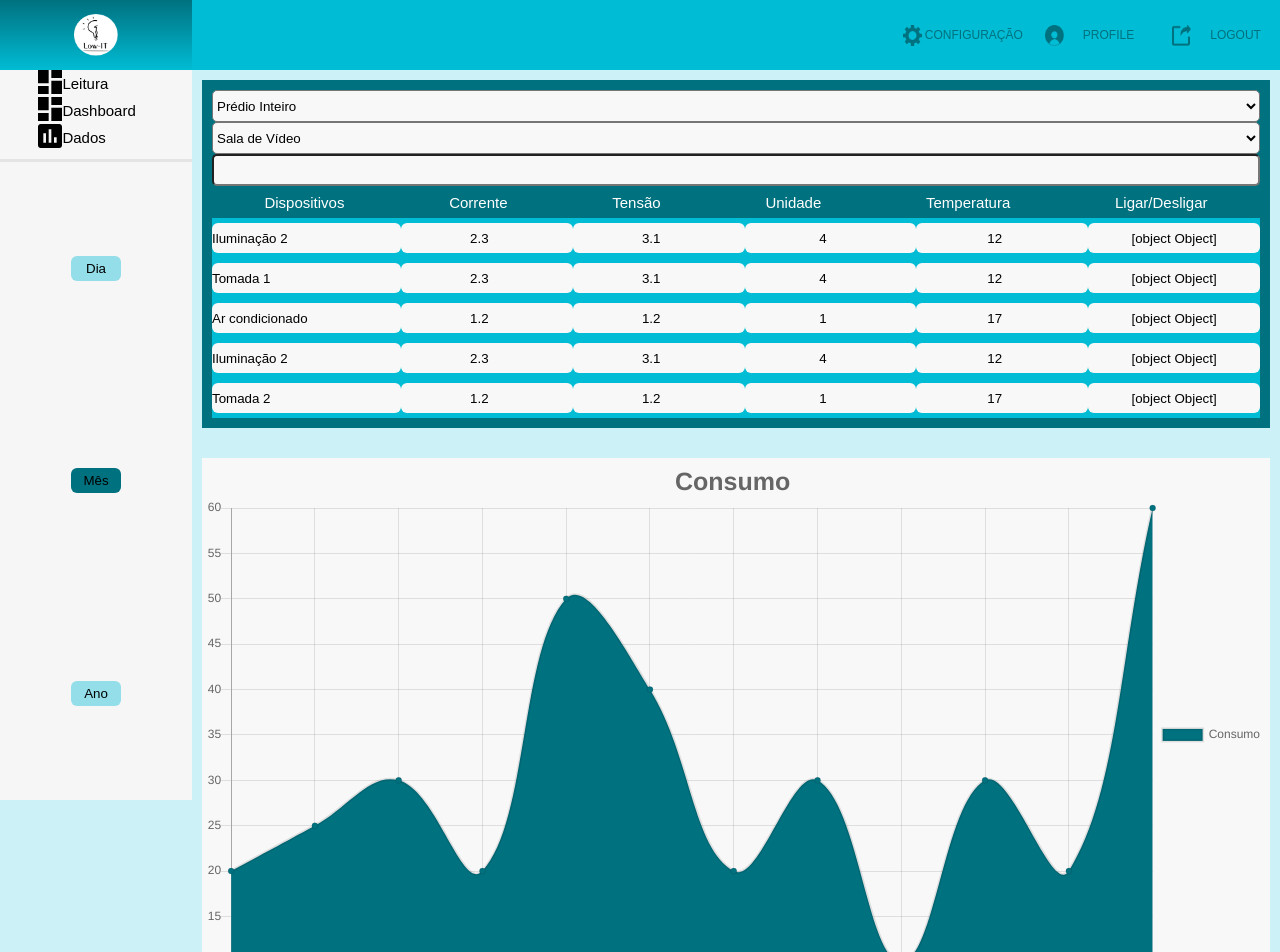
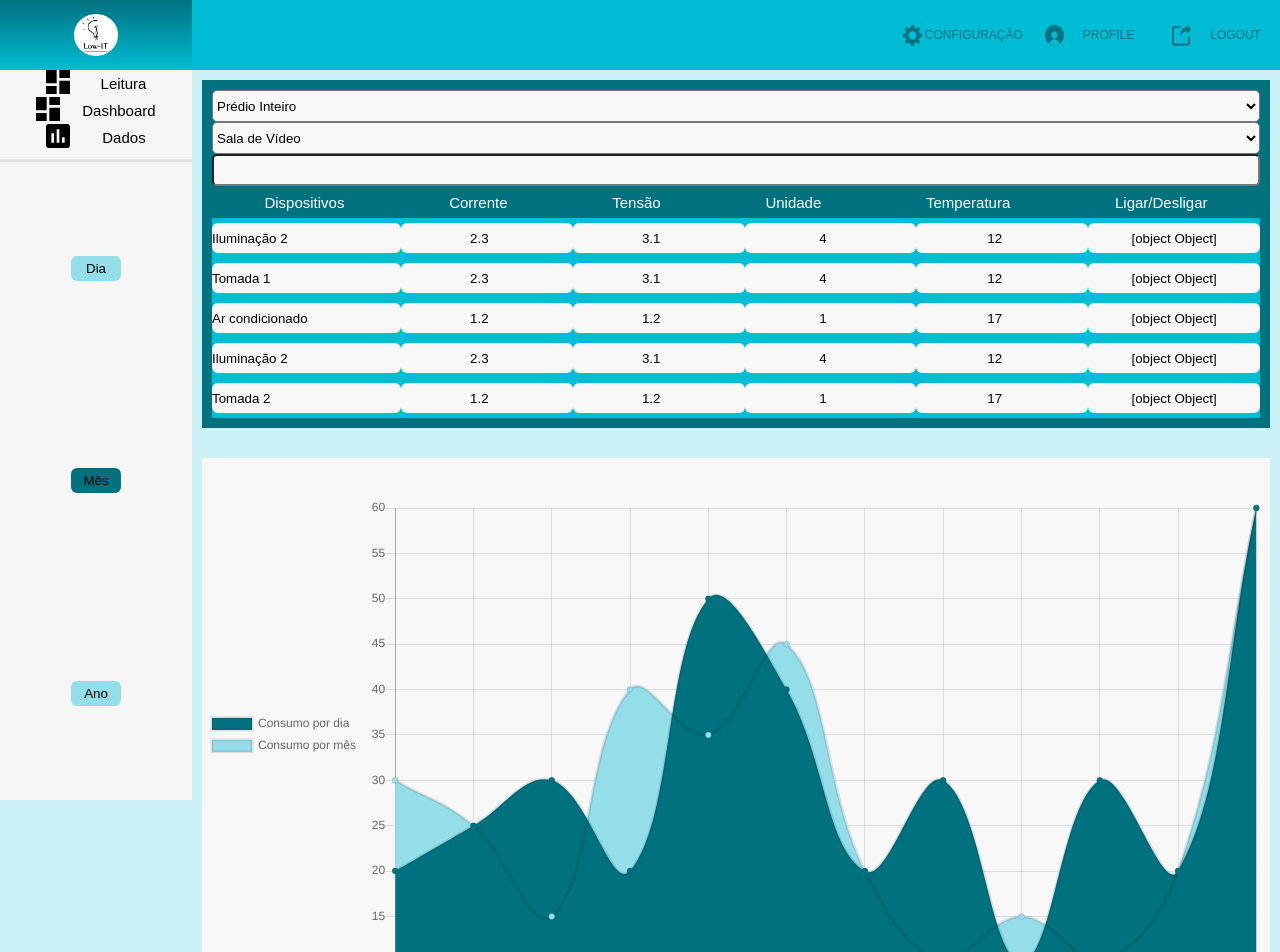
Before and after one commit to mymrtt/lowit, a React (Create React App) app: page /dashboard in a window 1280 px wide. Shown: the top 952 px of the page. Built offline with nearby package versions, Linux system fonts and the light colour scheme.

Commit message:
update da tela dashboard

```diff
--- a/src/components/ButtonsDashboard.js
+++ b/src/components/ButtonsDashboard.js
@@ -2,7 +2,7 @@ import React, { Component } from 'react';
 import BtnOnpqnIMG from '../Assets/btnonpqn.png';
 import BtnOffpqnIMG from '../Assets/btnoffpqn.png';
 
-class ButtonsDashboard extends React.Component {
+class ButtonsDashboard extends Component {
 
   ChangeBackgroundButton = () => {
     switch(this.props.backgroundImage){
--- a/src/components/Dashboard.js
+++ b/src/components/Dashboard.js
@@ -89,7 +89,7 @@ class Dashboard extends Component {
             }
           </div>
         </div>
-        <GraphicDashboard />
+        <GraphicDashboard legendPosition="left"/>
       </div>
     )
   }
--- a/src/components/FormSelectDashboard.js
+++ b/src/components/FormSelectDashboard.js
@@ -1,10 +1,9 @@
 import React, { Component } from 'react';
 
-class FormSelectDashboard extends React.Component {
+class FormSelectDashboard extends Component {
   constructor(props) {
     super(props);
     this.state = {
-
     };
     this.handleChange = this.handleChange.bind(this);
   }
--- a/src/components/GraphicDashboard.js
+++ b/src/components/GraphicDashboard.js
@@ -9,7 +9,7 @@ class GraphicDashboard extends Component{
         labels: ['Jan', 'Feb', 'Mar', 'Apr', 'May', 'Jun', 'Jul', 'Aug', 'Sep', 'Oct', 'Nov', 'Dec'],
         datasets:[
           {
-            label: 'Consumo',
+            label: 'Consumo por dia',
             data:[
               20,
               25,
@@ -25,6 +25,24 @@ class GraphicDashboard extends Component{
               60
             ],
             backgroundColor: '#00717F'
+          },
+          {
+            label: 'Consumo por mês',
+            data:[
+              30,
+              25,
+              15,
+              40,
+              35,
+              45,
+              20,
+              10,
+              15,
+              10,
+              20,
+              60
+            ],
+            backgroundColor: '#93DEE8'
           }
         ]
       }
@@ -35,7 +53,7 @@ class GraphicDashboard extends Component{
     displayTitle:true,
     displayLegend: true,
     legendPosition:'right',
-    location:''
+    // location:''
   }
 
   render(){
@@ -46,7 +64,7 @@ class GraphicDashboard extends Component{
           options={{
             title:{
               display:this.props.displayTitle,
-              text:'Consumo '+this.props.location,
+              // text:'Consumo '+this.props.location,
               fontSize:25
             },
             legend:{
--- a/src/components/Header.js
+++ b/src/components/Header.js
@@ -1,7 +1,7 @@
 import React, { Component } from 'react';
 
-import ConfigpqnIMG from '../Assets/configuracaopqn.png';
-import ProfilepqnIMG from '../Assets/profilepqn.png';
+import ConfigpqnIMG from '../Assets/configuracaogrande.png';
+import ProfilepqnIMG from '../Assets/profilegrande.png';
 import LogoutpqnIMG from '../Assets/logoutpqn.png';
 
 class Header extends Component {
@@ -11,15 +11,15 @@ class Header extends Component {
         <div className="container_header-conteudo">
           <div className="container_header-itens">
             <div className="header_itens">
-              <img src={ConfigpqnIMG} className="header_itens-img" alt="configuração" />
+              <img src={ConfigpqnIMG} className="header_itens-img" alt="Configuração" />
               <a href="" className="a_header">configuração</a>
             </div>
             <div className="header_itens">
-              <img src={ProfilepqnIMG} className="header_itens-img" alt="profile" />
+              <img src={ProfilepqnIMG} className="header_itens-img" alt="Profile" />
               <a href="" className="a_header">profile</a>
             </div>
             <div className="header_itens">
-              <img src={LogoutpqnIMG} className="header_itens-img" alt="logout" />
+              <img src={LogoutpqnIMG} className="header_itens-img" alt="Logout" />
               <a href ="" className="a_header">logout</a>
             </div>
           </div>
--- a/src/main/App.css
+++ b/src/main/App.css
@@ -137,7 +137,8 @@ aside{
   height: 60%;
 }
 .nav_link{
-	width: 60%;
+	width: 85%;
+	/* width: 60%; */
 	/* height: 100%; */
 	display: flex;
 	/* justify-content: center; */
@@ -151,7 +152,7 @@ aside{
 	width: 100%;
 	height: 100%;
 	display: flex;
-	justify-content: flex-start;
+	justify-content: space-evenly;
 	align-items: center;
 }
 .nav_link-label1:before{
@@ -164,7 +165,7 @@ aside{
 	width: 100%;
 	height: 100%;
 	display: flex;
-	justify-content: flex-start;
+	justify-content: space-evenly;
 	align-items: center;
 }
 .nav_link-label2:before{
@@ -463,11 +464,13 @@ aside{
 	height: 100%;
 	background-color: #F8F8F8;
 }
-canvas{
-	width: 65%;
-}
-.chartjs-render-monitor{
-	width: 65%;
-}
+/* .chartjs-render-monitor{
+	width: 80vw !important;
+	height: 50vh !important;
+} */
+/* canvas {
+	width: 100% !important;
+	height: 30% !important;
+} */
 
 /* GRAPHIC DASHBOARD */
--- a/src/main/Menu.js
+++ b/src/main/Menu.js
@@ -3,7 +3,7 @@ import {Link} from 'react-router-dom';
 
 import ButtonsMenu from '../components/ButtonsMenu';
 
-import LowItIMG from '../Assets/lowitpqn.png';
+import LowItIMG from '../Assets/lowitgrande.png';
 
 const links = [
   { route: "/leitura", label: "Leitura", className:"nav_link-label1"},
```
